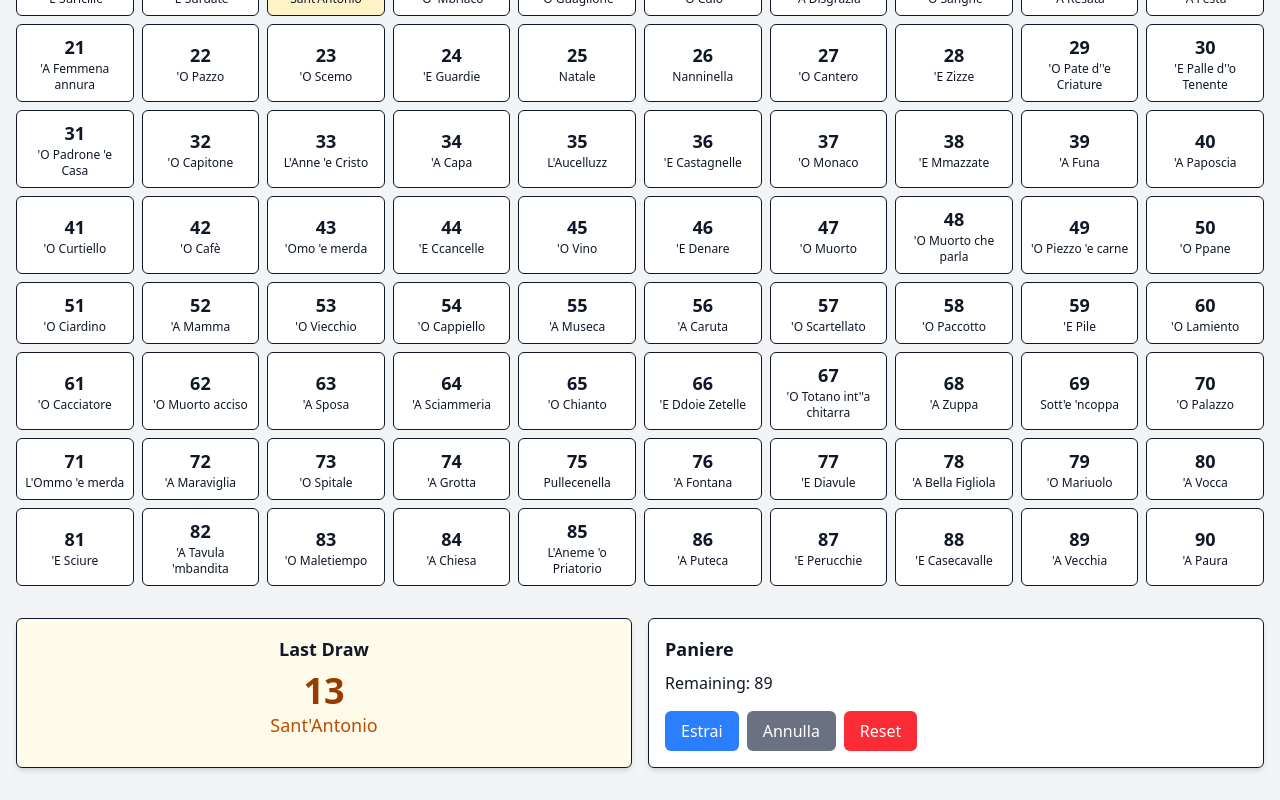
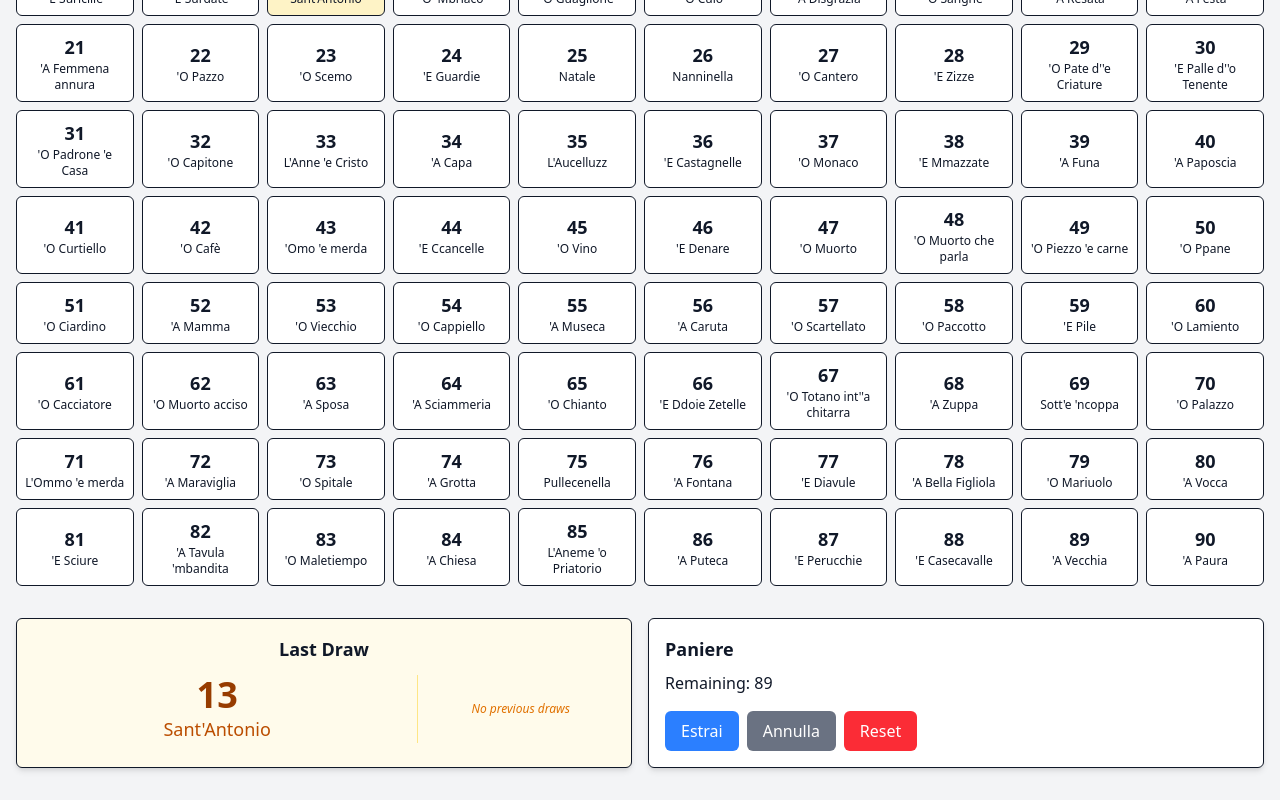
Before and after one commit to floroz/paniere, a React (Vite) app: page / in a window 1280 px wide. Both pictures are taken after a click on the button "Estrai". Shown: the part 164-964 px from the top of the page. Built offline with nearby package versions, Linux system fonts and the light colour scheme.

Commit message:
feat: Enhance LastDraw UI with grid layout and add slide-down animation for previous draws

```diff
--- a/src/components/LastDraw.tsx
+++ b/src/components/LastDraw.tsx
@@ -4,8 +4,7 @@ import { neapolitanNames } from '../data/neapolitanNames';
 export default function LastDraw() {
   const drawn = useGameStore((state) => state.drawn);
   const lastDrawn = drawn[drawn.length - 1];
-  const previousDraws = drawn.slice(1, 3);
-
+  const previousDraws = drawn.slice(-3,-1).reverse();
 
   if (!lastDrawn) {
     return (
@@ -17,11 +16,18 @@ export default function LastDraw() {
   }
 
   return (
-    <div className="p-4 border rounded-md bg-amber-50 dark:bg-amber-900 shadow-md text-center">
-      <h2 className="text-lg font-bold mb-2">Last Draw</h2>
-      <div className="flex justify-between items-start">
-        <div key={`last-drawn-${lastDrawn}`} className="flex flex-col items-center flex-1 animate-fade-in">
-          <span className="text-4xl font-bold text-amber-800 dark:text-amber-200">
+    <div className="p-4 border rounded-md bg-amber-50 dark:bg-amber-900 shadow-md">
+      <h2 className="text-lg font-bold mb-3 text-center">Last Draw</h2>
+      <div className="grid grid-cols-3 gap-2">
+        {/* Last drawn number - takes up 2/3 of the space */}
+        <div
+          key={`last-drawn-${lastDrawn}`}
+          className="col-span-2 flex flex-col items-center justify-center animate-fade-in border-r border-amber-200 dark:border-amber-700 pr-4"
+        >
+          <span
+            className="text-4xl font-bold text-amber-800 dark:text-amber-200"
+            aria-label={`Last drawn number: ${lastDrawn}`}
+          >
             {lastDrawn}
           </span>
           <span className="text-lg text-amber-700 dark:text-amber-300">
@@ -29,10 +35,15 @@ export default function LastDraw() {
           </span>
         </div>
 
-        {previousDraws.length > 0 && (
-          <div key={`previous-draws-${previousDraws.join('-')}`} className="flex flex-col items-end space-y-2 animate-fade-in">
-            {previousDraws.map((num, index) => (
-              <div key={index} className="flex flex-col items-center">
+        {/* Previous draws - takes up 1/3 of the space */}
+        <div className="col-span-1 flex flex-col justify-center space-y-3">
+          {previousDraws.length > 0 ? (
+            previousDraws.map((num, index) => (
+              <div
+                key={`prev-draw-${num}-${index}`}
+                className={`flex flex-col items-center ${index === 0 ? 'animate-fade-in' : 'animate-slide-down'}`}
+                aria-label={`Previous draw: ${num}, ${neapolitanNames[num]}`}
+              >
                 <span className="text-sm font-medium text-amber-700 dark:text-amber-300">
                   {num}
                 </span>
@@ -40,9 +51,13 @@ export default function LastDraw() {
                   {neapolitanNames[num]}
                 </span>
               </div>
-            ))}
-          </div>
-        )}
+            ))
+          ) : (
+            <div className="text-xs text-amber-600 dark:text-amber-400 text-center italic">
+              No previous draws
+            </div>
+          )}
+        </div>
       </div>
     </div>
   );
--- a/src/index.css
+++ b/src/index.css
@@ -2,10 +2,15 @@
 
 @theme {
     --animate-fade-in: fadein 0.5s ease-out;
+    --animate-slide-down: slidedown 0.5s ease-out;
 
     @keyframes fadein {
         from { opacity: 0; transform: translateY(10px); }
         to { opacity: 1; transform: translateY(0); }
     }
 
+    @keyframes slidedown {
+        from { transform: translateY(-100%); }
+        to { transform: translateY(0); }
+    }
 }
```
